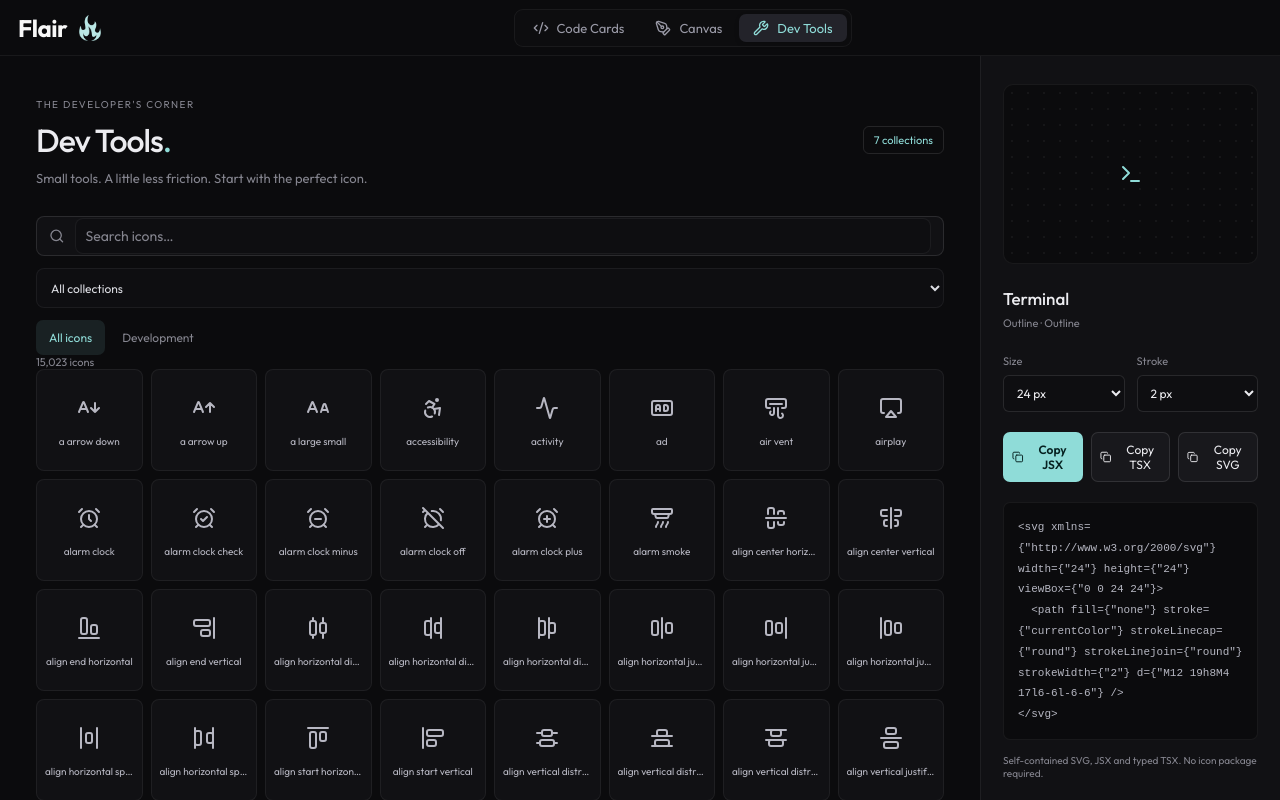
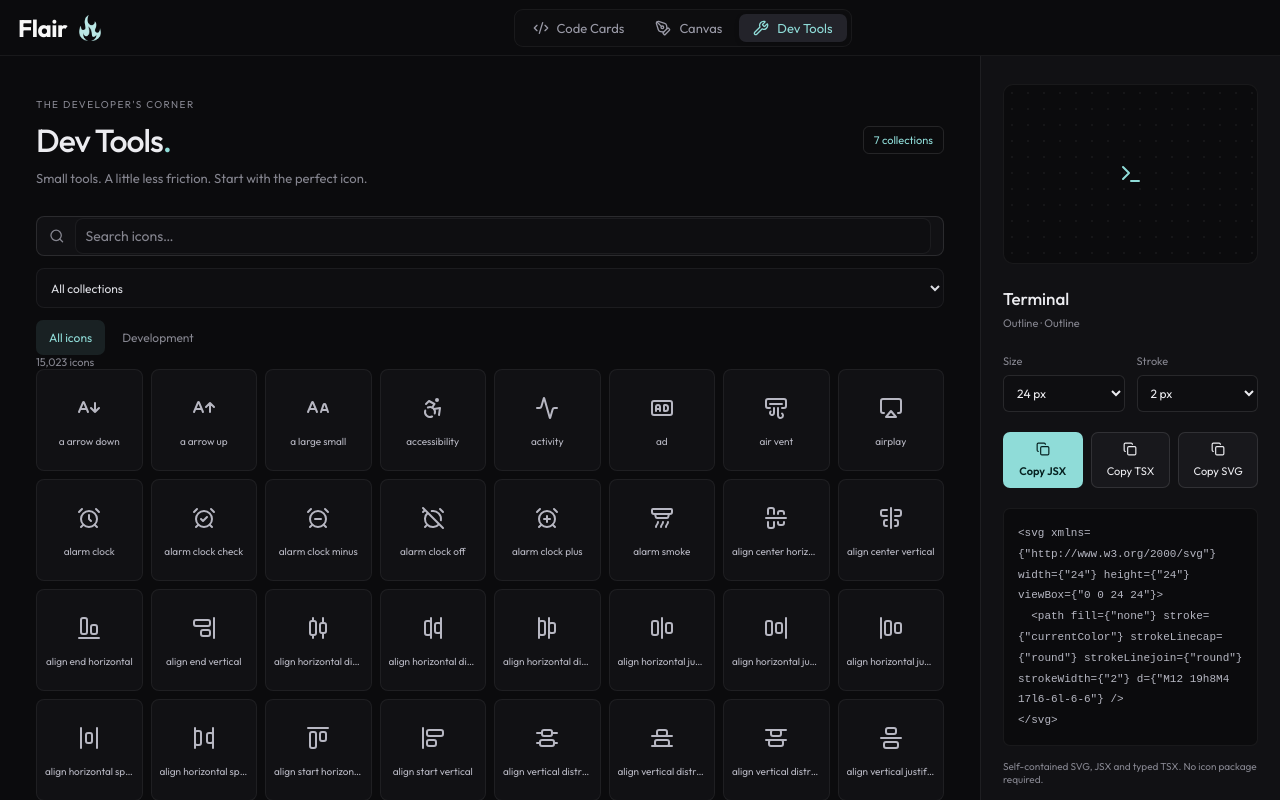
Before and after one commit to srimanbachu/flair, a React (Vite) app in the folder frontend/: page /dev-tools in a window 1280 px wide. Built offline with nearby package versions, Linux system fonts and the light colour scheme; a web font is replaced by a local one.

Commit message:
Keep three export actions compact on every screen

```diff
--- a/frontend/src/devtools/devtools.css
+++ b/frontend/src/devtools/devtools.css
@@ -225,13 +225,15 @@
   opacity: 0.4;
 }
 .dev-copy-actions {
-  display: flex;
+  display: grid;
+  grid-template-columns: repeat(3, minmax(0, 1fr));
   gap: 8px;
 }
 .studio .dev-copy-actions button {
-  flex: 1;
-  padding: 9px 8px;
-  font-size: 12px;
+  flex-direction: column;
+  min-width: 0;
+  padding: 9px 4px;
+  font-size: 11px;
 }
 .studio .dev-copy-svg {
   border: 1px solid var(--line-strong);
```
